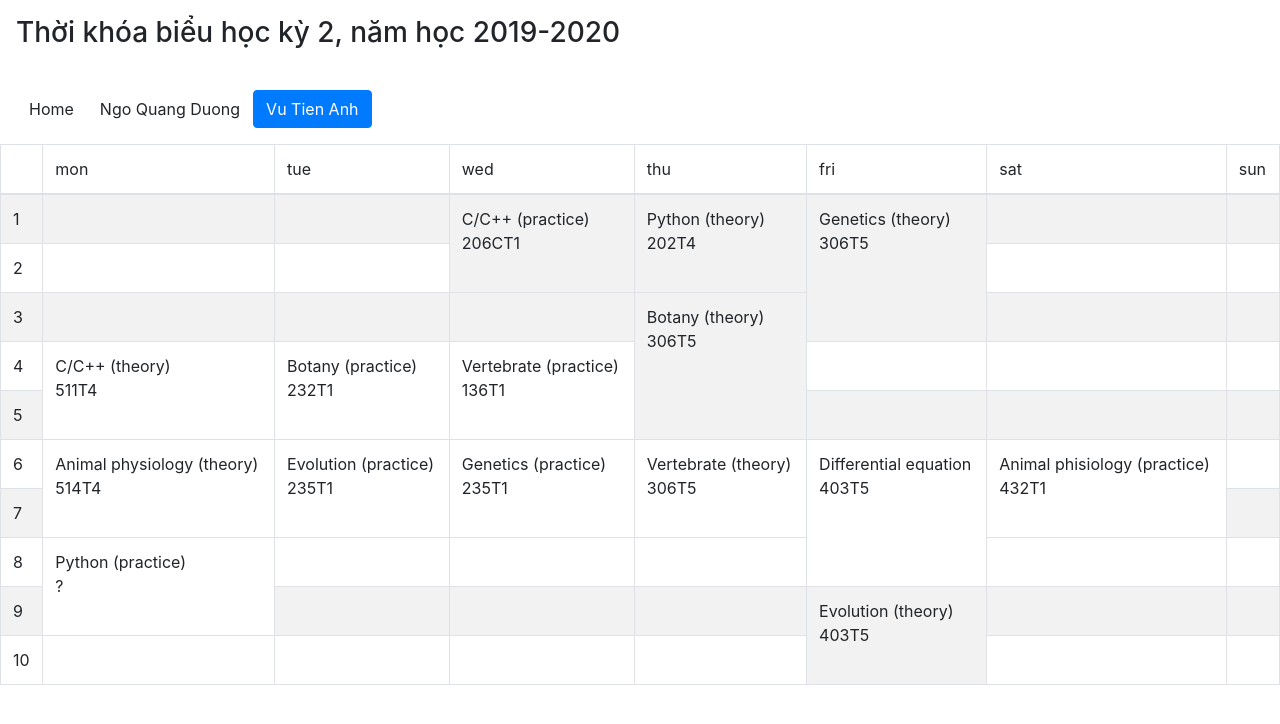
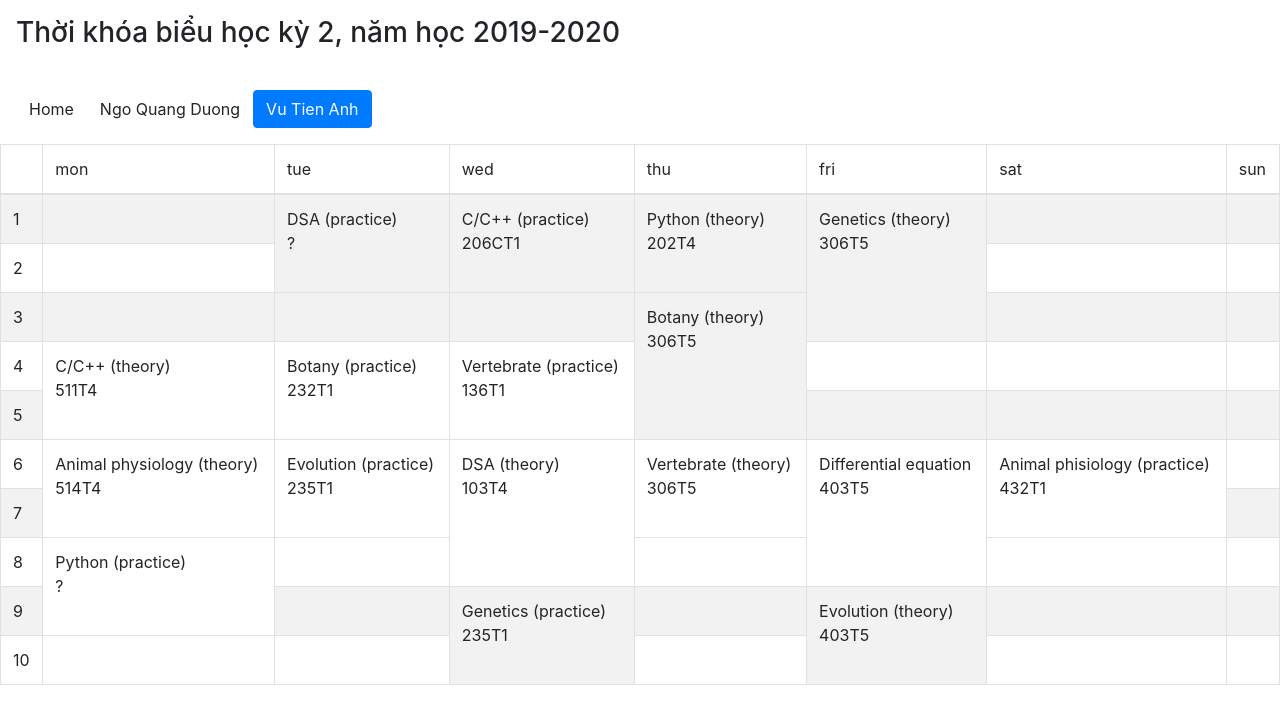
Before and after one commit to duong755/timetable, a React (Create React App) app: page /vutienanh in a window 1280 px wide. Shown: the top 724 px of the page. Built offline with nearby package versions, Linux system fonts and the light colour scheme.

Commit message:
Update Tien Anh's timetable

```diff
--- a/src/components/VuTienAnh.tsx
+++ b/src/components/VuTienAnh.tsx
@@ -21,7 +21,9 @@ const VuTienAnh: React.FC = () => {
         <tr>
           <td>1</td>
           <td></td>
-          <td></td>
+          <td rowSpan={2}>
+            <Subject id="" name="DSA (practice)" room="?" lecturer="" />
+          </td>
           <td rowSpan={2}>
             <Subject id="" name="C/C++ (practice)" room="206CT1" lecturer="" />
           </td>
@@ -36,7 +38,6 @@ const VuTienAnh: React.FC = () => {
         </tr>
         <tr>
           <td>2</td>
-          <td></td>
           <td></td>
           <td></td>
           <td></td>
@@ -81,8 +82,8 @@ const VuTienAnh: React.FC = () => {
           <td rowSpan={2}>
             <Subject id="" name="Evolution (practice)" room="235T1" lecturer="" />
           </td>
-          <td rowSpan={2}>
-            <Subject id="" name="Genetics (practice)" room="235T1" lecturer="" />
+          <td rowSpan={3}>
+            <Subject id="" name="DSA (theory)" room="103T4" lecturer="" />
           </td>
           <td rowSpan={2}>
             <Subject id="" name="Vertebrate (theory)" room="306T5" lecturer="" />
@@ -108,12 +109,13 @@ const VuTienAnh: React.FC = () => {
           <td></td>
           <td></td>
           <td></td>
-          <td></td>
         </tr>
         <tr>
           <td>9</td>
           <td></td>
-          <td></td>
+          <td rowSpan={2}>
+            <Subject id="" name="Genetics (practice)" room="235T1" lecturer="" />
+          </td>
           <td></td>
           <td rowSpan={2}>
             <Subject id="" name="Evolution (theory)" room="403T5" lecturer="" />
@@ -128,7 +130,6 @@ const VuTienAnh: React.FC = () => {
           <td></td>
           <td></td>
           <td></td>
-          <td></td>
         </tr>
       </tbody>
     </table>
```
